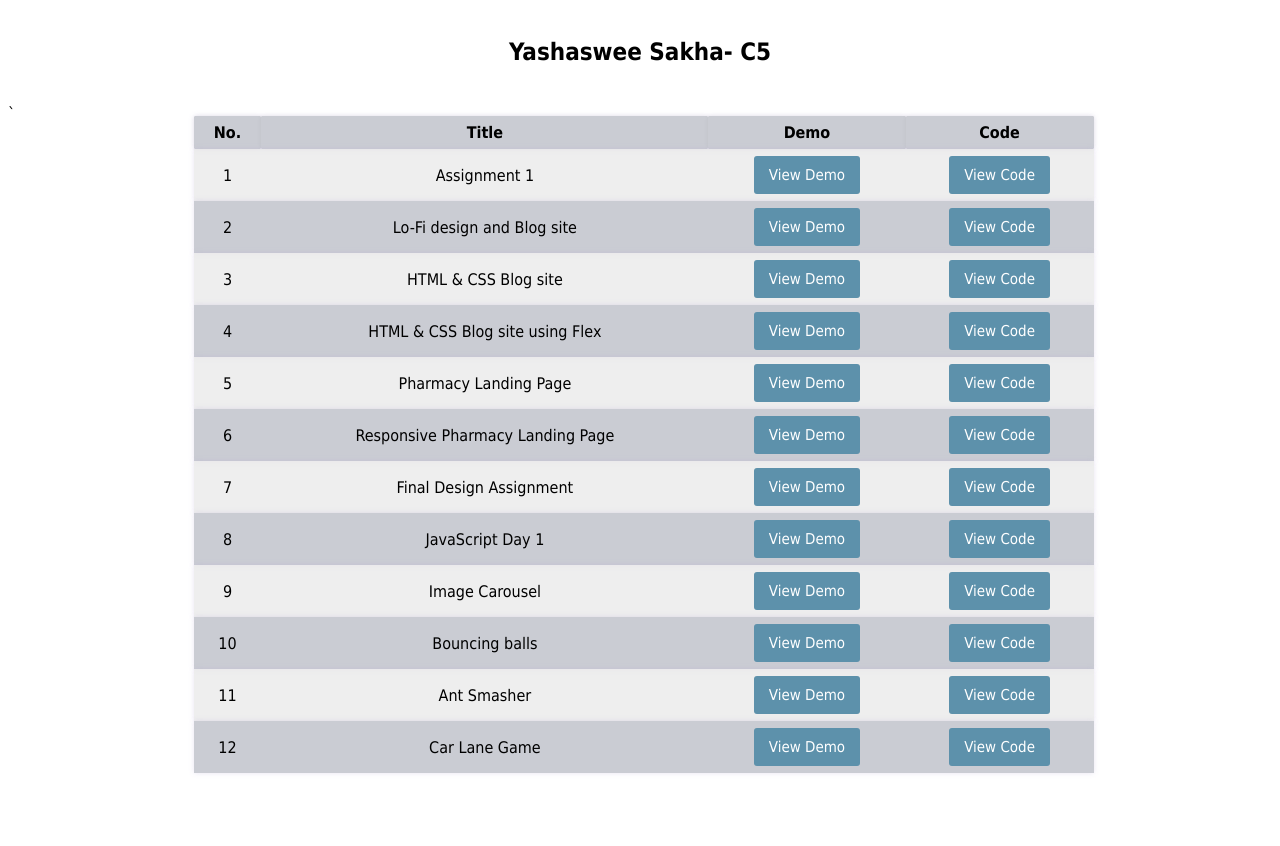
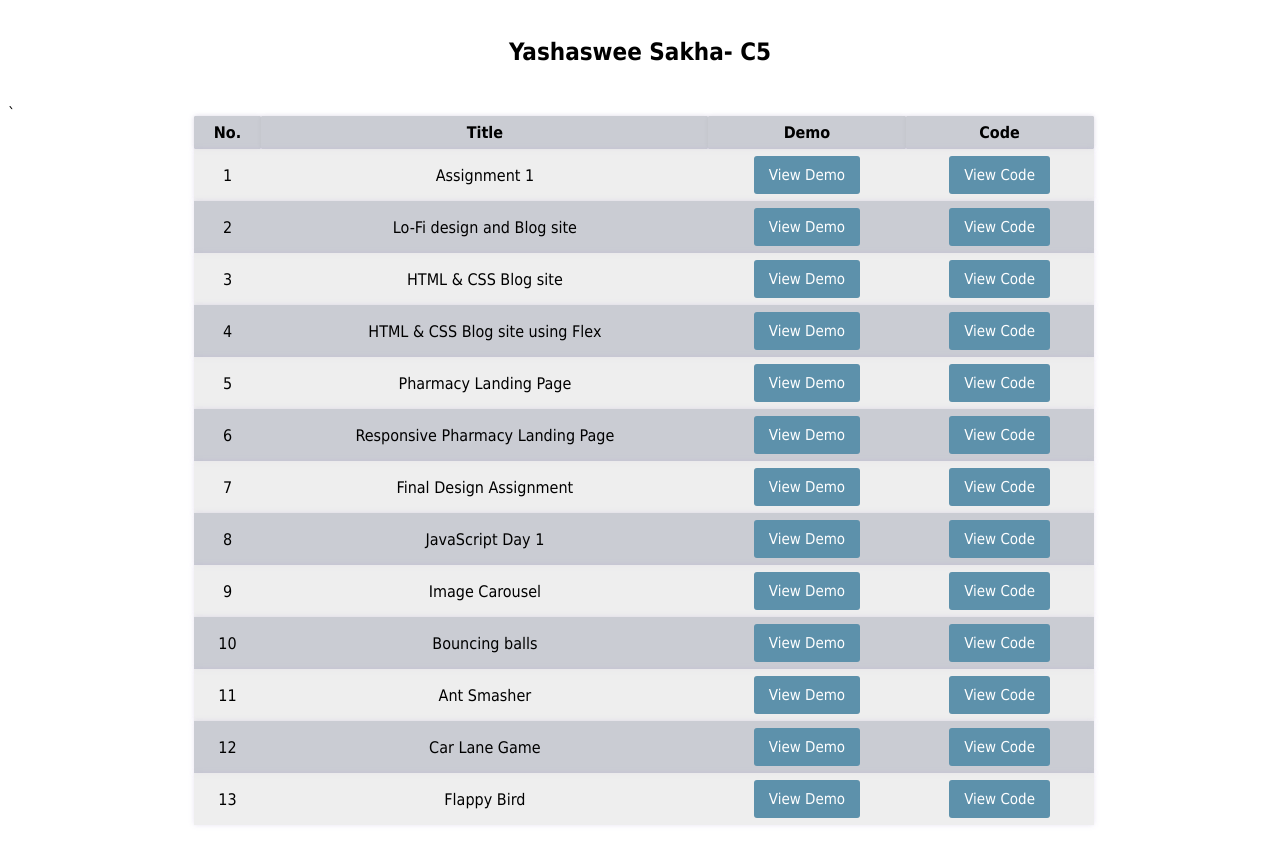
Before and after one commit to vzhzhxx/Github-assignment, a plain HTML site: page index.html in a window 1280 px wide. Before the commit the page ends 800 px from the top, so only its background shows below. Drawn offline with Linux system fonts and the light colour scheme.

Commit message:
flappy bird

```diff
--- a/index.html
+++ b/index.html
@@ -95,6 +95,12 @@
                 <td><a href ="https://yashaswees.github.io/JavaScript/CarGame/" class="b1" rel="noopener" target="_blank" > View Demo </a></td>
                 <td><a href ="https://github.com/yashaswees/JavaScript/tree/master/CarGame"  class="b1" rel="noopener" target="_blank">View Code</a></td>
             </tr>
+             <tr>
+                <td>13</td>
+                <td>Flappy Bird</td>
+                <td><a href ="https://yashaswees.github.io/JavaScript/Flappy%20bird/" class="b1" rel="noopener" target="_blank" > View Demo </a></td>
+                <td><a href ="https://github.com/yashaswees/JavaScript/tree/master/Flappy%20bird"  class="b1" rel="noopener" target="_blank">View Code</a></td>
+            </tr>
     </table>
 </div>
 </body>
```
